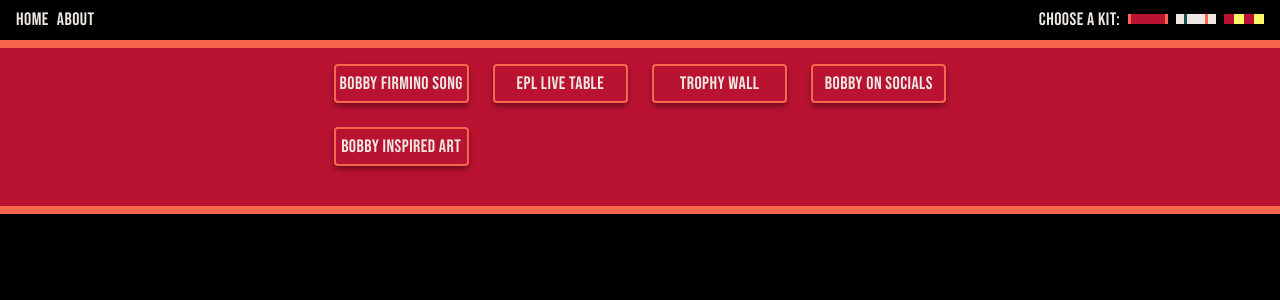
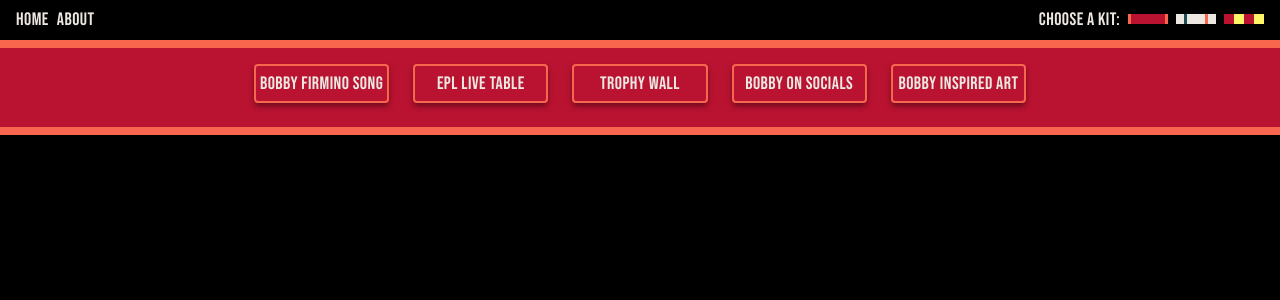
Before and after one commit to dustin-lamarr/bobbyfirmino-v2, a Vue app: page / in a window 1280 px wide. Shown: the top 300 px of the page. Built offline with nearby package versions, Linux system fonts and the light colour scheme; a web font is replaced by a local one.

Commit message:
Refactored css on components. Removed unneeded dashboard component

```diff
--- a/src/components/ActionBar.vue
+++ b/src/components/ActionBar.vue
@@ -10,9 +10,12 @@
       leading-tight
       md:leading-normal
       flex-wrap
+      pt-4
+      pb-2
+      justify-evenly
     "
   >
-    <div class="grid grid-cols-4 gap-6">
+    <div class="grid grid-cols-5 gap-6">
       <ActionBtn
         :home="home"
         :away="away"
--- a/src/components/Art.vue
+++ b/src/components/Art.vue
@@ -1,5 +1,16 @@
 <template>
-    <div class="flex">
+  <div class="flex-col m-6 text-center transition ease-in duration-150">
+    <h2
+      class="
+        underline
+        decoration-1 decoration-double
+        text-2xl
+        underline-offset-4
+        font-cursive
+      "
+    >
+      A Curated List of Art Inspired by Roberto Firmino
+    </h2>
 
-    </div>
+  </div>
 </template>
--- a/src/components/Dashboard.vue
+++ /dev/null
@@ -1,32 +0,0 @@
-<template>
-  <div
-    class="
-      w-auto
-      self-center
-      flex flex-col flex-wrap
-      justify-evenly
-      items-center
-      py-4
-      h-auto
-      border-b-8
-    "
-    :class="{
-      'bg-red-100 border-orange text-cream-100': home,
-      'bg-cream-100 border-orange text-orange': away,
-      'bg-yellow-100 border-red-100 text-red-100': third,
-    }"
-  >
-    <slot name="action"></slot>
-    <slot name="content"></slot>
-  </div>
-</template>
-
-<script>
-export default {
-  props: {
-    home: Boolean,
-    away: Boolean,
-    third: Boolean,
-  },
-};
-</script>
--- a/src/components/PremTable.vue
+++ b/src/components/PremTable.vue
@@ -1,5 +1,5 @@
 <template>
-  <div class="content-center flex-col">
+  <div class="flex flex-row m-6 text-center transition ease-in duration-150 justify-center">
     <div
       class="
         table table-auto
--- a/src/components/Song.vue
+++ b/src/components/Song.vue
@@ -33,7 +33,3 @@
     </p>
   </div>
 </template>
-
-<script></script>
-
-<style scoped></style>
--- a/src/components/TrophyWall.vue
+++ b/src/components/TrophyWall.vue
@@ -1,6 +1,7 @@
 <template>
-  <div class="flex my-4 px-4 flex-wrap font-mono flex-col font-medium">
-    <div class="mb-px flex items-center flex-row">
+  <div class="grid grid-rows-4 my-4 px-4 font-mono font-medium justify-center">
+
+    <div class="flex flex-row items-center">
       <img
         src="../assets/pl-trophy.svg"
         width="150"
@@ -11,7 +12,7 @@
         2019-20 English Premier League
       </p>
     </div>
-    <div class="flex mb-px items-center flex-row">
+    <div class="flex flex-row items-center">
       <img
         src="../assets/uefa-supercup.svg"
         width="150"
@@ -20,7 +21,7 @@
       />
       <p class="">2019 UEFA Super Cup</p>
     </div>
-    <div class="flex mb-px items-center flex-row">
+    <div class="flex flex-row items-center ">
       <img
         src="../assets/fifa-club-wc.svg"
         width="150"
@@ -29,7 +30,7 @@
       />
       <p class="">2019 FIFA Club World Cup</p>
     </div>
-    <div class="flex mb-px items-center flex-row">
+    <div class="flex flex-row items-center">
       <img
         src="../assets/uefa-cl.svg"
         width="150"
@@ -40,5 +41,6 @@
         2018-19 UEFA Champions League
       </p>
     </div>
-  </div>
+    </div>
+
 </template>
--- a/src/views/Main.vue
+++ b/src/views/Main.vue
@@ -10,19 +10,18 @@
         'border-red-100 text-red-100': third,
       }"
     />
-    <Dashboard :home="home" :away="away" :third="third">
-      <template v-slot:action>
-        <ActionBar
-          @click="showAction"
-          :home="home"
-          :away="away"
-          :third="third"
-        />
-      </template>
-      <template v-slot:content>
+    <div
+      class="justify-center border-b-8"
+      :class="{
+        'bg-red-100 border-orange text-cream-100': home,
+        'bg-cream-100 border-orange text-orange': away,
+        'bg-yellow-100 border-red-100 text-red-100': third,
+      }"
+    >
+      <ActionBar @click="showAction" :home="home" :away="away" :third="third" />
+
       <transition mode="out-in">
         <Song v-if="song" />
-
         <PremTable
           v-else-if="table"
           :home="home"
@@ -35,14 +34,13 @@
         <Socials v-else-if="socials" />
         <Art v-else-if="art" />
       </transition>
-      </template>
-    </Dashboard>
+
+    </div>
   </div>
 </template>
 
 <script>
 import Nav from "../components/Nav.vue";
-import Dashboard from "../components/Dashboard.vue";
 import ActionBar from "../components/ActionBar.vue";
 import Song from "../components/Song.vue";
 import About from "../components/About.vue";
@@ -55,7 +53,6 @@
 export default {
   components: {
     Nav,
-    Dashboard,
     Song,
     About,
     PremTable,
```
Lines whose indentation alone changed are shown as unchanged.
